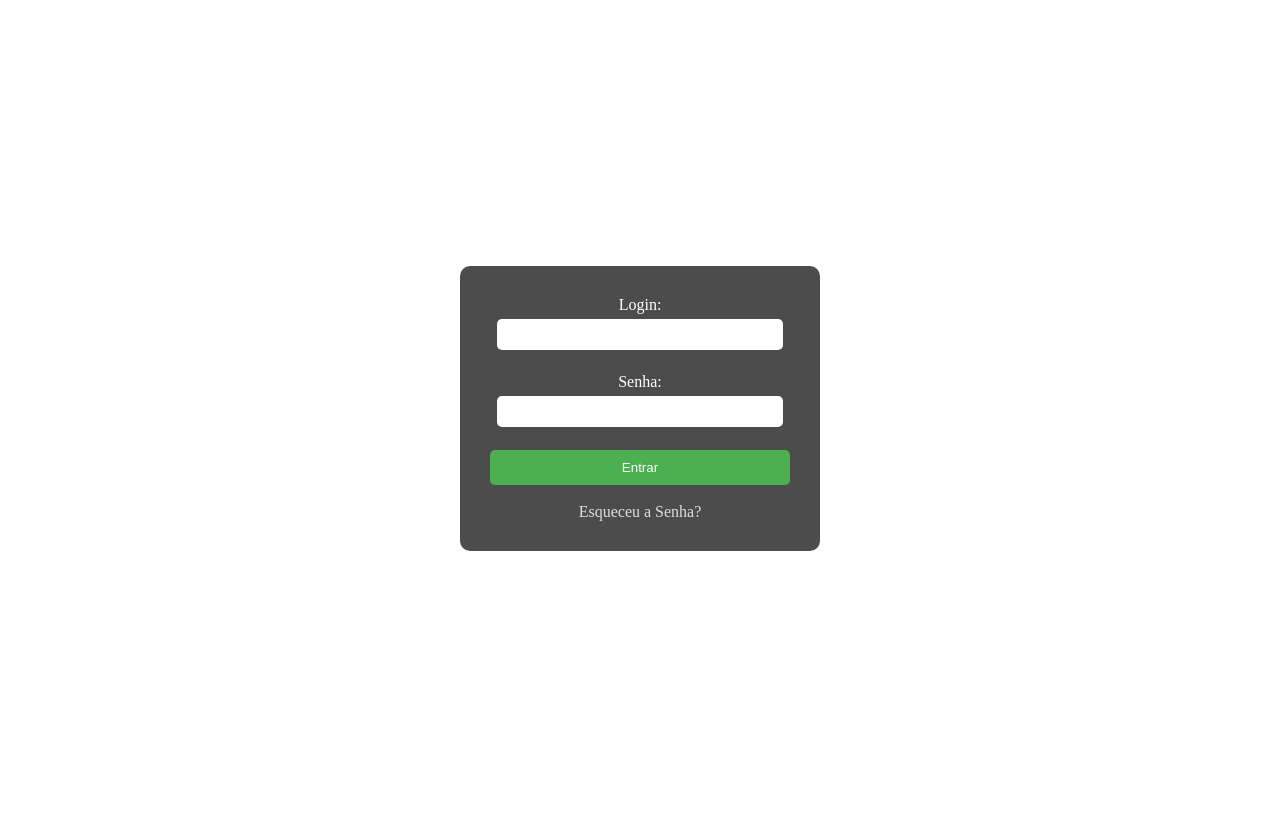
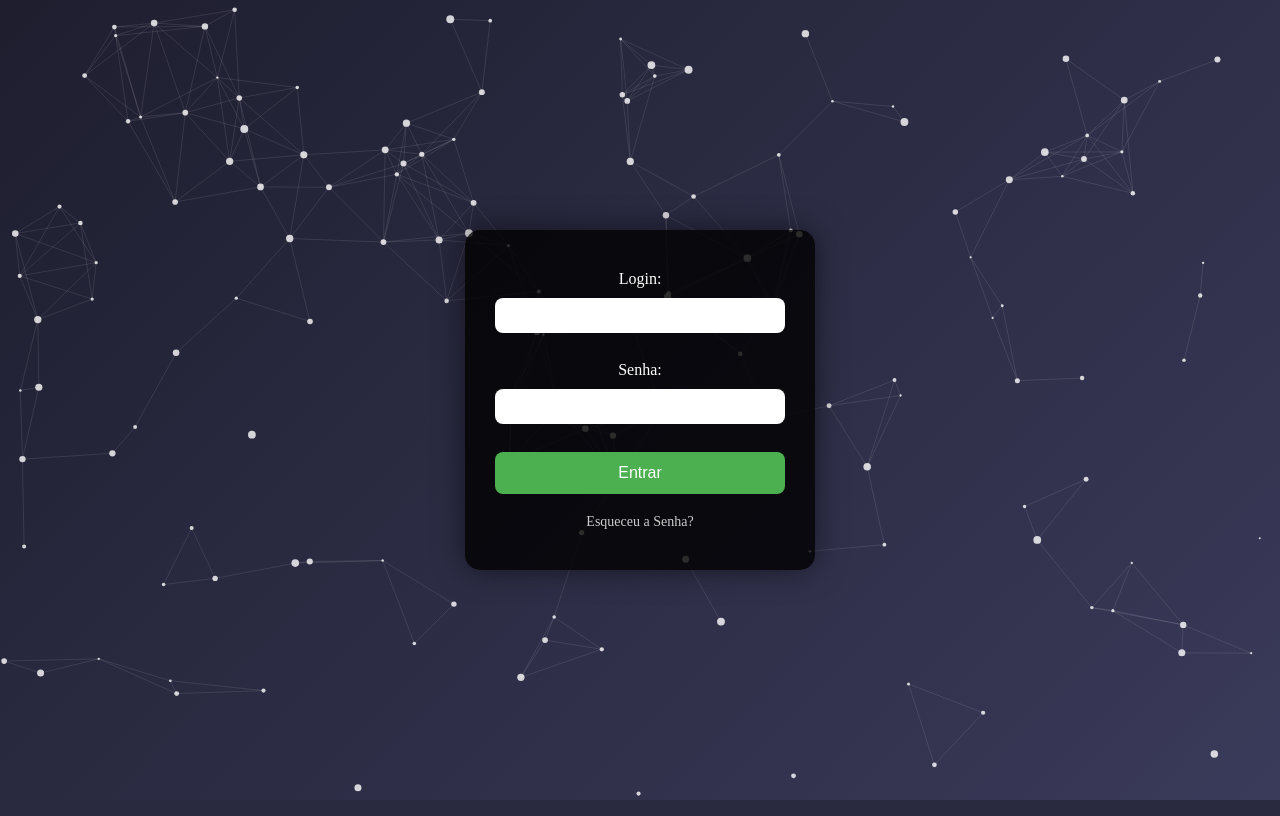
Before and after one commit to Jozacolab/webservice, a Flask app: page /login in a window 1280 px wide. Run offline with Flask 3, Linux system fonts and the light colour scheme.

Commit message:
Requerimentos Atualizados

```diff
--- a/static/css/style.css
+++ b/static/css/style.css
@@ -1,11 +1,19 @@
+/* Reset básico */
+* {
+  margin: 0;
+  padding: 0;
+  box-sizing: border-box;
+}
+
 /* Fundo canvas */
 #bg {
   position: fixed;
   top: 0;
   left: 0;
-  width: 100%;
-  height: 100%;
+  width: 100vw;
+  height: 100vh;
   z-index: -1;
+  background: linear-gradient(135deg, #1e1e2f, #3a3a5a);
 }
 
 /* Container do formulário */
@@ -18,40 +26,45 @@
 
 /* Formulário */
 .Login-form {
-  background-color: rgba(0, 0, 0, 0.7);
-  padding: 30px;
-  border-radius: 10px;
+  background-color: rgba(0, 0, 0, 0.8);
+  padding: 40px 30px;
+  border-radius: 15px;
   color: #fff;
-  width: 300px;
+  width: 350px;
   text-align: center;
+  box-shadow: 0 0 30px rgba(0, 0, 0, 0.5);
 }
 
 .Login-form input[type="text"],
 .Login-form input[type="password"] {
-  width: 90%;
-  padding: 8px;
-  margin: 5px 0;
+  width: 100%;
+  padding: 10px;
+  margin: 10px 0;
   border: none;
-  border-radius: 5px;
+  border-radius: 8px;
 }
 
 .Login-form input[type="submit"] {
   background-color: #4CAF50;
   color: white;
-  padding: 10px;
+  padding: 12px;
   width: 100%;
   border: none;
-  border-radius: 5px;
+  border-radius: 8px;
   cursor: pointer;
+  font-size: 16px;
+  transition: 0.3s;
 }
 
 .Login-form input[type="submit"]:hover {
   background-color: #45a049;
+  transform: scale(1.03);
 }
 
 .Login-form a {
-  color: #ddd;
+  color: #ccc;
   text-decoration: none;
+  font-size: 14px;
 }
 
 .Login-form a:hover {
--- a/static/js/particles.js
+++ b/static/js/particles.js
@@ -1,23 +1,17 @@
-// Configuração do canvas
+window.addEventListener('load', () => {
   const canvas = document.getElementById("bg");
   const ctx = canvas.getContext("2d");
 
+  function resizeCanvas() {
     canvas.width = window.innerWidth;
     canvas.height = window.innerHeight;
+  }
+  resizeCanvas();
+  window.addEventListener("resize", resizeCanvas);
 
-let particlesArray = [];
-const mouse = {
-  x: null,
-  y: null,
-  radius: 100 // raio de interação do mouse
-};
+  const mouse = { x: null, y: null, radius: 120 };
+  window.addEventListener("mousemove", (e) => { mouse.x = e.x; mouse.y = e.y; });
 
-window.addEventListener("mousemove", (event) => {
-  mouse.x = event.x;
-  mouse.y = event.y;
-});
-
-// Classe das partículas
   class Particle {
     constructor(x, y, size, speedX, speedY) {
       this.x = x;
@@ -31,24 +25,18 @@ class Particle {
       this.x += this.speedX;
       this.y += this.speedY;
 
-    // Rebote nas bordas
-    if (this.x + this.size > canvas.width || this.x - this.size < 0) {
-      this.speedX *= -1;
-    }
-    if (this.y + this.size > canvas.height || this.y - this.size < 0) {
-      this.speedY *= -1;
-    }
+      if (this.x + this.size > canvas.width || this.x - this.size < 0) this.speedX *= -1;
+      if (this.y + this.size > canvas.height || this.y - this.size < 0) this.speedY *= -1;
 
-    // Interação com o mouse
-    let dx = mouse.x - this.x;
-    let dy = mouse.y - this.y;
-    let distance = Math.sqrt(dx * dx + dy * dy);
+      const dx = mouse.x - this.x;
+      const dy = mouse.y - this.y;
+      const distance = Math.sqrt(dx*dx + dy*dy);
 
       if (distance < mouse.radius) {
-      if (this.x < mouse.x && this.x > this.size) this.x -= 3;
-      if (this.x > mouse.x && this.x < canvas.width - this.size) this.x += 3;
-      if (this.y < mouse.y && this.y > this.size) this.y -= 3;
-      if (this.y > mouse.y && this.y < canvas.height - this.size) this.y += 3;
+        const angle = Math.atan2(dy, dx);
+        const force = (mouse.radius - distance) / mouse.radius;
+        this.x -= Math.cos(angle) * force * 4;
+        this.y -= Math.sin(angle) * force * 4;
       }
     }
 
@@ -60,29 +48,28 @@ class Particle {
     }
   }
 
-// Inicializa as partículas
-function init() {
+  let particlesArray = [];
+  function initParticles() {
     particlesArray = [];
-  let numberOfParticles = 120;
-  for (let i = 0; i < numberOfParticles; i++) {
-    let size = Math.random() * 3 + 1;
-    let x = Math.random() * (canvas.width - size * 2) + size;
-    let y = Math.random() * (canvas.height - size * 2) + size;
-    let speedX = (Math.random() - 0.5) * 2;
-    let speedY = (Math.random() - 0.5) * 2;
+    for (let i = 0; i < 150; i++) {
+      const size = Math.random() * 3 + 1;
+      const x = Math.random() * canvas.width;
+      const y = Math.random() * canvas.height;
+      const speedX = (Math.random() - 0.5) * 2;
+      const speedY = (Math.random() - 0.5) * 2;
       particlesArray.push(new Particle(x, y, size, speedX, speedY));
     }
   }
+  initParticles();
 
-// Desenha conexões entre partículas próximas
   function connect() {
     for (let a = 0; a < particlesArray.length; a++) {
       for (let b = a; b < particlesArray.length; b++) {
-      let dx = particlesArray[a].x - particlesArray[b].x;
-      let dy = particlesArray[a].y - particlesArray[b].y;
-      let distance = dx * dx + dy * dy;
-      if (distance < 9000) { // quanto menor, mais próximas precisam estar
-        ctx.strokeStyle = "rgba(255,255,255,0.1)";
+        const dx = particlesArray[a].x - particlesArray[b].x;
+        const dy = particlesArray[a].y - particlesArray[b].y;
+        const dist = dx*dx + dy*dy;
+        if (dist < 9000) {
+          ctx.strokeStyle = 'rgba(255,255,255,0.1)';
           ctx.lineWidth = 1;
           ctx.beginPath();
           ctx.moveTo(particlesArray[a].x, particlesArray[a].y);
@@ -93,23 +80,12 @@ function connect() {
     }
   }
 
-// Loop de animação
   function animate() {
     ctx.clearRect(0, 0, canvas.width, canvas.height);
-  particlesArray.forEach((particle) => {
-    particle.update();
-    particle.draw();
-  });
+    particlesArray.forEach(p => { p.update(); p.draw(); });
     connect();
     requestAnimationFrame(animate);
   }
 
-// Ajusta no resize
-window.addEventListener("resize", () => {
-  canvas.width = window.innerWidth;
-  canvas.height = window.innerHeight;
-  init();
+  animate();
 });
-
-init();
-animate();
```
Also changed, not shown: database.db. Lines whose indentation alone changed are shown as unchanged.
